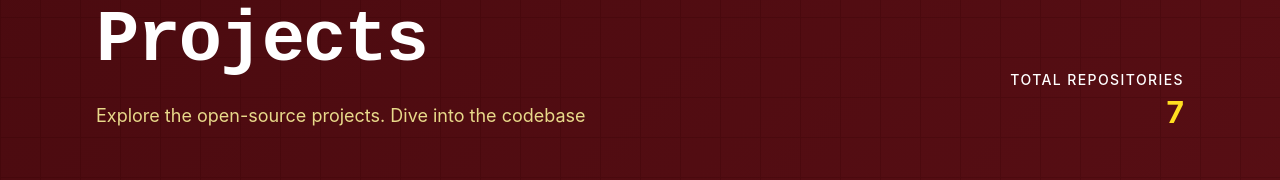
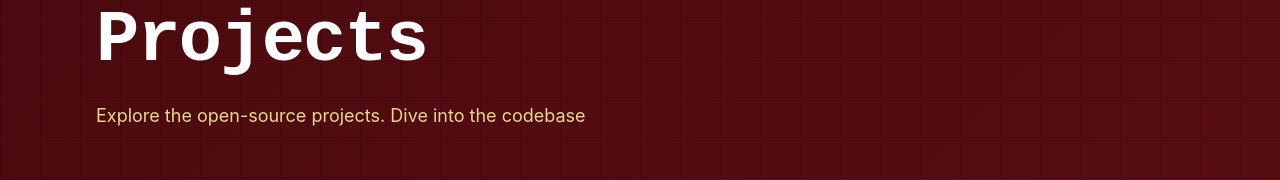
Before and after one commit to Alwin-Saji/GDG-OpenSource, a React (Vite) app: page /projects in a window 1280 px wide. Shown: the part 183-363 px from the top of the page. Built offline with nearby package versions, Linux system fonts and the light colour scheme; no server answers; a web font is replaced by a local one.

Commit message:
Remove repo count in Projects.jsx

```diff
--- a/src/pages/Projects.jsx
+++ b/src/pages/Projects.jsx
@@ -183,8 +183,6 @@ const Projects = () => {
           transition={{ delay: 0.3, duration: 0.5 }}
           className="hidden md:block text-right"
         >
-          <p className="text-xs sm:text-sm font-medium text-white uppercase tracking-widest mb-1">Total Repositories</p>
-          <p className="text-2xl sm:text-3xl font-bold text-yellow-300">{projects.length}</p>
         </motion.div>
       </div>
 
```
